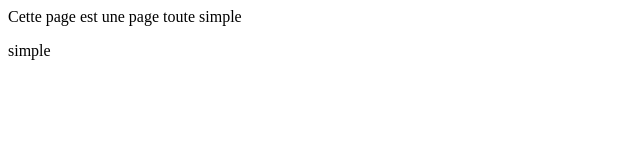
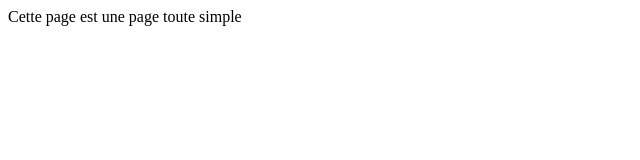
Before and after one commit to Schoras/TEST_COURS_GIT, a plain HTML site: page index.html in a window 1280 px wide. Shown: the full height of the page, 0-640 px from the left. Drawn offline with Linux system fonts and the light colour scheme.

Commit message:
mamsdjfdgqms

```diff
--- a/index.html
+++ b/index.html
@@ -7,9 +7,5 @@
   Cette page est une
   page toute simple
 
-  <p>
-  simple
-  </p>
-
   </body>
 </html>
```
